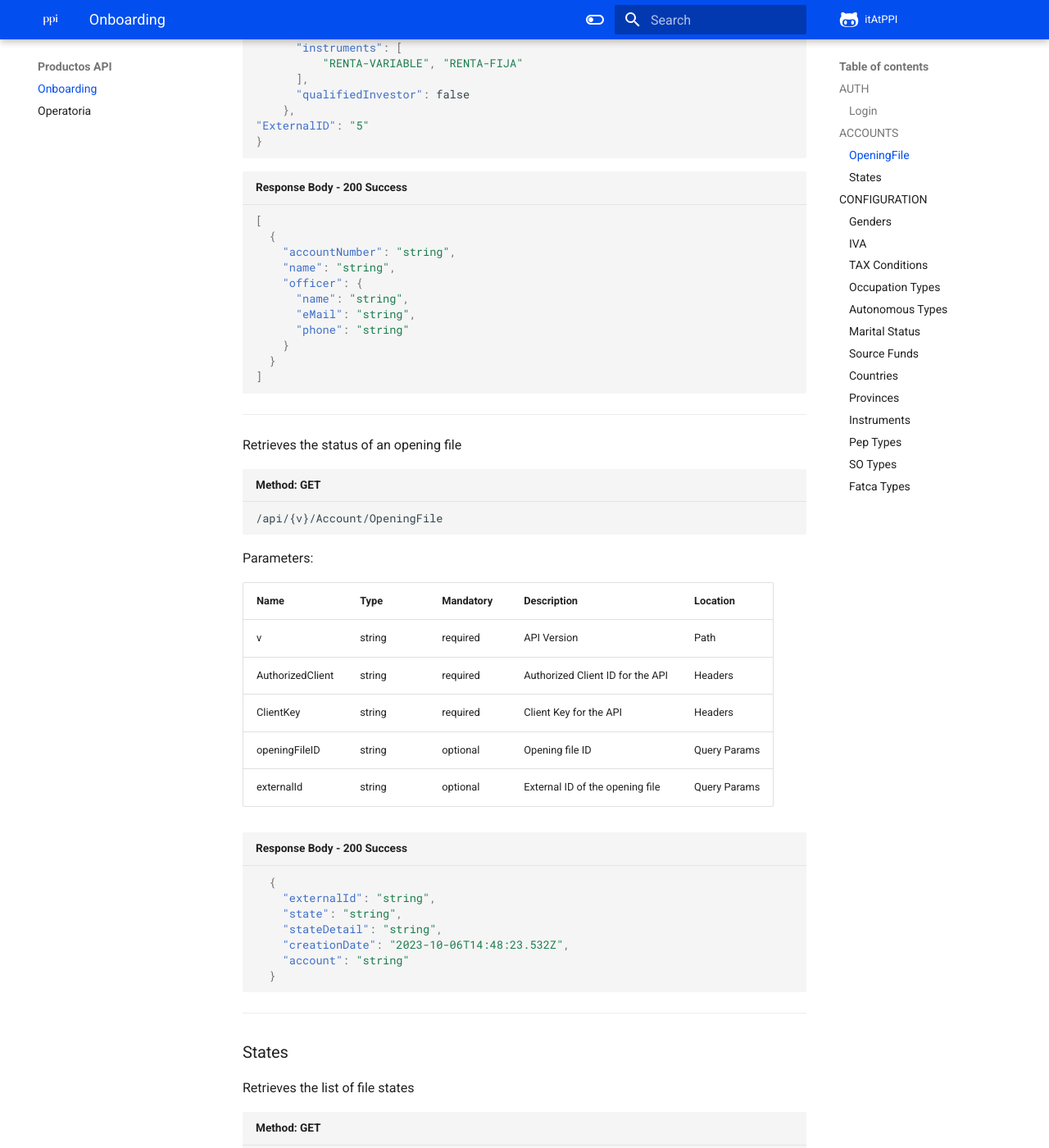
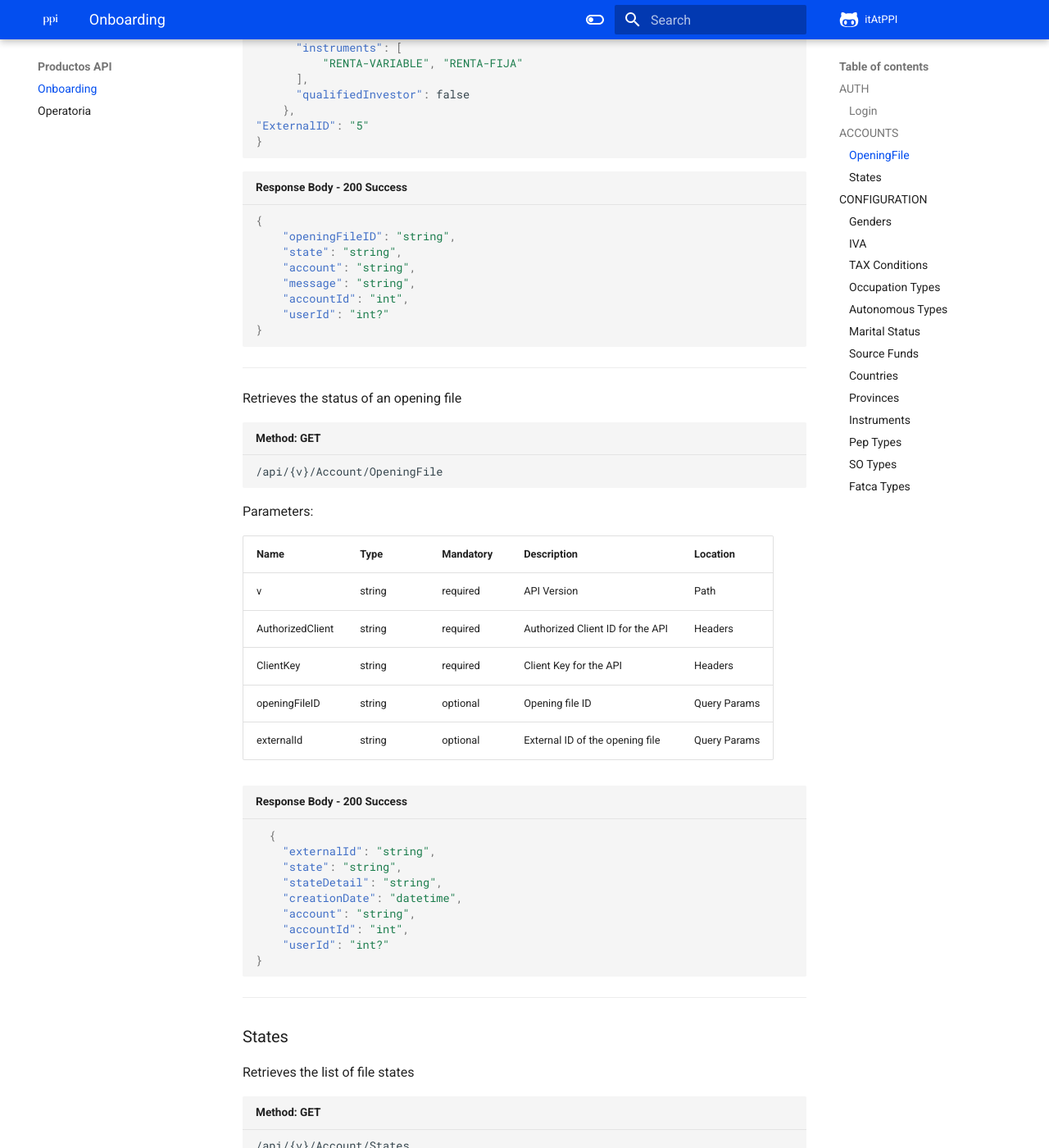
Before and after one commit to itAtPPI/associated-agents-api-docs, an MkDocs documentation site: the page built from docs/api/onboarding.md, in a window 1280 px wide and 1400 px high, scrolled down 4045 px. Shown: the whole window at 82% size. Built offline with MkDocs 1.6.1 and Material for MkDocs 9.7.7, drawn with Linux system fonts in a browser that asks for light colours.

Commit message:
se modifica response de openingFile

````diff
--- a/docs/api/onboarding.md
+++ b/docs/api/onboarding.md
@@ -149,17 +149,14 @@ Parameters:
 ```
 
 ``` JSON title="Response Body - 200 Success"
-[
-  {
-    "accountNumber": "string",
-    "name": "string",
-    "officer": {
-      "name": "string",
-      "eMail": "string",
-      "phone": "string"
-    }
-  }
-]
+{
+    "openingFileID": "string",
+    "state": "string",
+    "account": "string",
+    "message": "string",
+    "accountId": "int",
+    "userId": "int?"
+}
 ```
 
 ---
@@ -186,9 +183,11 @@ Parameters:
     "externalId": "string",
     "state": "string",
     "stateDetail": "string",
-    "creationDate": "2023-10-06T14:48:23.532Z",
-    "account": "string"
-  }
+    "creationDate": "datetime",
+    "account": "string",
+    "accountId": "int",
+    "userId": "int?"
+}
 ```
 
 ---
````
